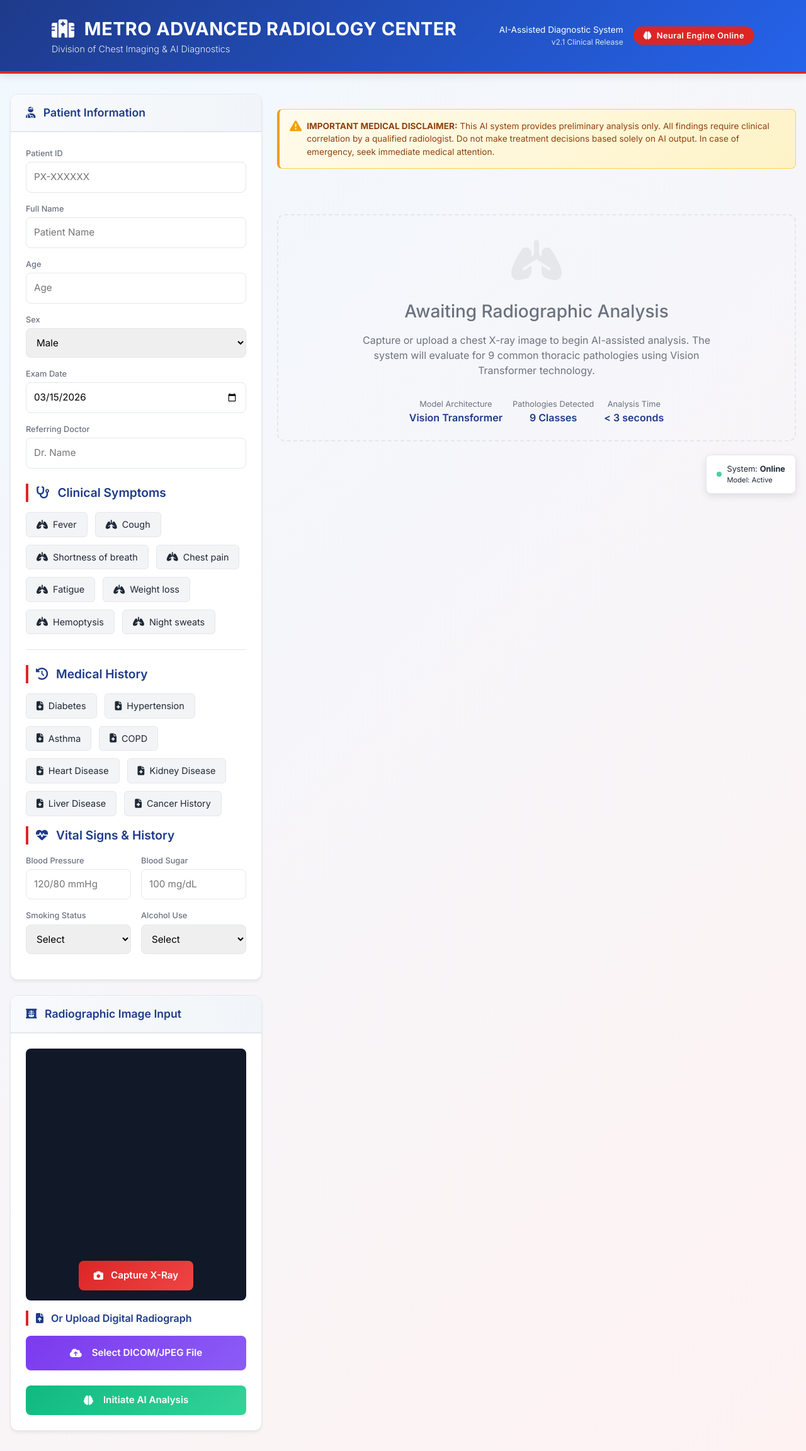
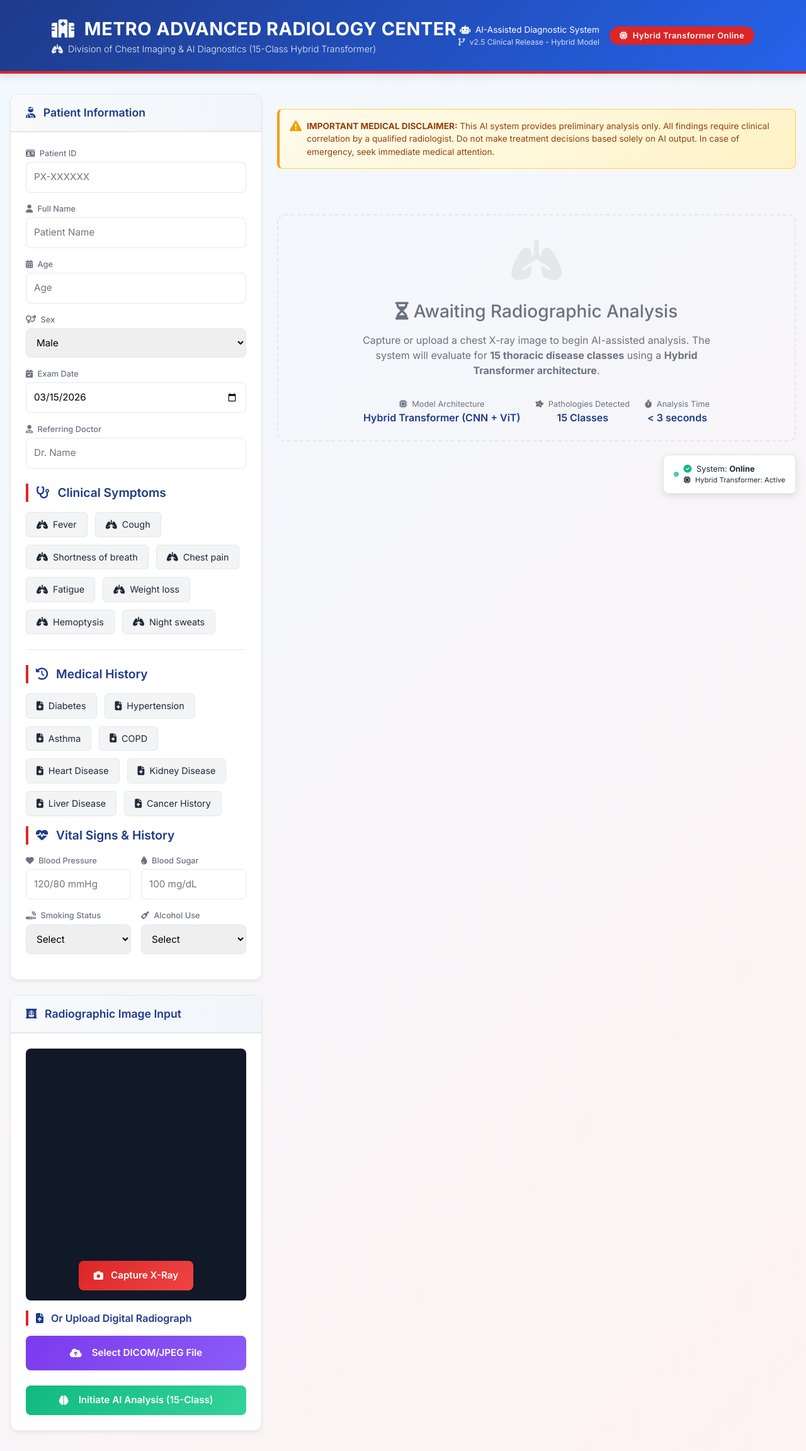
Before and after one commit to varshithjasthi/Computer-Aided-Diagnosis-of-Chest-Diseases-from-X-ray-Images-Using-Artifical-Intelligence, a Flask app: page / in a window 1280 px wide. Shown: the whole page at 63% size. Run offline with Flask 3, Linux system fonts and the light colour scheme; some libraries are stand-ins or nearby versions.

Commit message:
Update index.html

```diff
--- a/src/templates/index.html
+++ b/src/templates/index.html
@@ -3,7 +3,7 @@
 <head>
     <meta charset="UTF-8">
     <meta name="viewport" content="width=device-width, initial-scale=1.0">
-    <title>AI Radiology Assistant - Medical Imaging Analysis</title>
+    <title>AI Radiology Assistant - Hybrid Transformer Chest X-Ray Analysis (15-Class)</title>
     <link href="https://cdn.jsdelivr.net/npm/bootstrap@5.1.3/dist/css/bootstrap.min.css" rel="stylesheet">
     <link rel="stylesheet" href="https://cdnjs.cloudflare.com/ajax/libs/font-awesome/6.4.0/css/all.min.css">
     <link href="https://fonts.googleapis.com/css2?family=Inter:wght@300;400;500;600;700&family=Roboto:wght@300;400;500&display=swap" rel="stylesheet">
@@ -601,20 +601,20 @@
             <div class="d-flex justify-content-between align-items-center">
                 <div>
                     <div class="hospital-title">
-                        <i class="fas fa-hospital me-2"></i>
+                        <i class="fas fa-hospital-alt me-2"></i>
                         METRO ADVANCED RADIOLOGY CENTER
                     </div>
                     <div class="department">
-                        Division of Chest Imaging & AI Diagnostics
+                        <i class="fas fa-lungs me-1"></i> Division of Chest Imaging & AI Diagnostics (15-Class Hybrid Transformer)
                     </div>
                 </div>
                 <div class="d-flex align-items-center gap-3">
                     <div class="text-end d-none d-md-block">
-                        <div style="font-size: 0.85rem;">AI-Assisted Diagnostic System</div>
-                        <div style="font-size: 0.75rem; opacity: 0.8;">v2.1 Clinical Release</div>
+                        <div style="font-size: 0.85rem;"><i class="fas fa-robot me-1"></i> AI-Assisted Diagnostic System</div>
+                        <div style="font-size: 0.75rem; opacity: 0.8;"><i class="fas fa-code-branch me-1"></i> v2.5 Clinical Release - Hybrid Model</div>
                     </div>
                     <div class="radiology-badge">
-                        <i class="fas fa-brain me-1"></i> Neural Engine Online
+                        <i class="fas fa-microchip me-1"></i> Hybrid Transformer Online
                     </div>
                 </div>
             </div>
@@ -634,19 +634,19 @@
                     <div class="card-body-medical">
                         <div class="patient-info-grid">
                             <div class="info-item">
-                                <div class="info-label">Patient ID</div>
+                                <div class="info-label"><i class="fas fa-id-card me-1"></i> Patient ID</div>
                                 <input type="text" id="patientId" class="medical-input" placeholder="PX-XXXXXX">
                             </div>
                             <div class="info-item">
-                                <div class="info-label">Full Name</div>
+                                <div class="info-label"><i class="fas fa-user me-1"></i> Full Name</div>
                                 <input type="text" id="patientName" class="medical-input" placeholder="Patient Name">
                             </div>
                             <div class="info-item">
-                                <div class="info-label">Age</div>
+                                <div class="info-label"><i class="fas fa-calendar-alt me-1"></i> Age</div>
                                 <input type="number" id="patientAge" class="medical-input" placeholder="Age">
                             </div>
                             <div class="info-item">
-                                <div class="info-label">Sex</div>
+                                <div class="info-label"><i class="fas fa-venus-mars me-1"></i> Sex</div>
                                 <select id="patientSex" class="medical-input">
                                     <option value="M">Male</option>
                                     <option value="F">Female</option>
@@ -654,11 +654,11 @@
                                 </select>
                             </div>
                             <div class="info-item">
-                                <div class="info-label">Exam Date</div>
+                                <div class="info-label"><i class="fas fa-calendar-check me-1"></i> Exam Date</div>
                                 <input type="date" id="examDate" class="medical-input" value="">
                             </div>
                             <div class="info-item">
-                                <div class="info-label">Referring Doctor</div>
+                                <div class="info-label"><i class="fas fa-user-md me-1"></i> Referring Doctor</div>
                                 <input type="text" id="referringDr" class="medical-input" placeholder="Dr. Name">
                             </div>
                         </div>
@@ -690,15 +690,15 @@
                         </div>
                         <div class="vital-signs-grid">
                             <div class="info-item">
-                                <div class="info-label">Blood Pressure</div>
+                                <div class="info-label"><i class="fas fa-heart me-1"></i> Blood Pressure</div>
                                 <input type="text" id="bloodPressure" class="medical-input vital-input" placeholder="120/80 mmHg">
                             </div>
                             <div class="info-item">
-                                <div class="info-label">Blood Sugar</div>
+                                <div class="info-label"><i class="fas fa-droplet me-1"></i> Blood Sugar</div>
                                 <input type="text" id="sugarLevel" class="medical-input vital-input" placeholder="100 mg/dL">
                             </div>
                             <div class="info-item">
-                                <div class="info-label">Smoking Status</div>
+                                <div class="info-label"><i class="fas fa-smoking me-1"></i> Smoking Status</div>
                                 <select id="smokingStatus" class="medical-input vital-input">
                                     <option value="">Select</option>
                                     <option value="Never">Never</option>
@@ -707,7 +707,7 @@
                                 </select>
                             </div>
                             <div class="info-item">
-                                <div class="info-label">Alcohol Use</div>
+                                <div class="info-label"><i class="fas fa-wine-bottle me-1"></i> Alcohol Use</div>
                                 <select id="alcoholUse" class="medical-input vital-input">
                                     <option value="">Select</option>
                                     <option value="None">None</option>
@@ -733,7 +733,7 @@
                                     <i class="fas fa-camera me-1"></i> Capture X-Ray
                                 </button>
                                 <button class="medical-btn btn-primary-medical" id="retakeBtn" style="display: none;">
-                                    <i class="fas fa-redo me-1"></i> Retake
+                                    <i class="fas fa-redo-alt me-1"></i> Retake
                                 </button>
                             </div>
                         </div>
@@ -771,7 +771,7 @@
                         <!-- Analyze Button -->
                         <div class="mt-4">
                             <button class="medical-btn btn-success-medical w-100" id="analyzeBtn">
-                                <i class="fas fa-brain me-2"></i> Initiate AI Analysis
+                                <i class="fas fa-brain me-2"></i> Initiate AI Analysis (15-Class)
                             </button>
                         </div>
 
@@ -779,8 +779,8 @@
                         <div class="system-status">
                             <div class="status-indicator"></div>
                             <div>
-                                <div>System: <strong>Online</strong></div>
-                                <div style="font-size: 0.7rem;">Model: Active</div>
+                                <div><i class="fas fa-check-circle me-1" style="color: var(--normal-green);"></i> System: <strong>Online</strong></div>
+                                <div style="font-size: 0.7rem;"><i class="fas fa-microchip me-1"></i> Hybrid Transformer: Active</div>
                             </div>
                         </div>
                     </div>
@@ -813,7 +813,7 @@
                                 <div class="normal-icon">
                                     <i class="fas fa-check-circle"></i>
                                 </div>
-                                <div class="normal-text">NORMAL CHEST RADIOGRAPH</div>
+                                <div class="normal-text"><i class="fas fa-check-circle me-2"></i>NORMAL CHEST RADIOGRAPH</div>
                                 <div class="normal-subtext">No radiographic abnormalities detected</div>
                                 <div class="mt-3">
                                     <span class="risk-badge risk-none">
@@ -868,7 +868,7 @@
                                 </div>
                                 <div id="heatmapContainer">
                                     <div class="text-center mb-2" style="font-weight: 500; color: var(--hospital-blue);">
-                                        <i class="fas fa-fire me-1"></i> AI Attention Map
+                                        <i class="fas fa-fire me-1"></i> AI Attention Map (Hybrid)
                                     </div>
                                     <img id="heatmapImage" class="comparison-image" src="" alt="AI Attention Map">
                                 </div>
@@ -898,7 +898,7 @@
                         <div class="tab-pane active" id="predictionsTab">
                             <div class="medical-card">
                                 <div class="card-header-medical">
-                                    <i class="fas fa-percentage me-2"></i> AI Quantitative Assessment
+                                    <i class="fas fa-percentage me-2"></i> AI Quantitative Assessment (15 Classes)
                                 </div>
                                 <div class="card-body-medical">
                                     <div class="row">
@@ -931,7 +931,7 @@
                                         <div class="col-md-6">
                                             <div class="graph-container">
                                                 <div class="text-center mb-3" style="font-weight: 500; color: var(--hospital-blue);">
-                                                    Normal vs Disease Probability
+                                                    <i class="fas fa-chart-pie me-1"></i> Normal vs Disease Probability
                                                 </div>
                                                 <img id="donutChart" src="" alt="Donut Chart" style="width: 100%; height: 250px; object-fit: contain;">
                                             </div>
@@ -939,7 +939,7 @@
                                         <div class="col-md-6">
                                             <div class="graph-container">
                                                 <div class="text-center mb-3" style="font-weight: 500; color: var(--hospital-blue);">
-                                                    Top Disease Probabilities
+                                                    <i class="fas fa-chart-bar me-1"></i> Top 15 Disease Probabilities
                                                 </div>
                                                 <img id="barChart" src="" alt="Bar Chart" style="width: 100%; height: 250px; object-fit: contain;">
                                             </div>
@@ -1044,23 +1044,23 @@
                                 <i class="fas fa-lungs"></i>
                             </div>
                             <h3 style="color: var(--text-secondary); margin-bottom: 1rem;">
-                                Awaiting Radiographic Analysis
+                                <i class="fas fa-hourglass-half me-2"></i>Awaiting Radiographic Analysis
                             </h3>
                             <p style="color: var(--text-secondary); max-width: 600px; margin: 0 auto 2rem;">
                                 Capture or upload a chest X-ray image to begin AI-assisted analysis.
-                                The system will evaluate for 9 common thoracic pathologies using Vision Transformer technology.
+                                The system will evaluate for <strong>15 thoracic disease classes</strong> using a <strong>Hybrid Transformer architecture</strong>.
                             </p>
-                            <div class="d-flex justify-content-center gap-3">
+                            <div class="d-flex justify-content-center gap-4">
                                 <div class="text-center">
-                                    <div style="font-size: 0.8rem; color: var(--text-secondary);">Model Architecture</div>
-                                    <div style="font-weight: 600; color: var(--hospital-blue);">Vision Transformer</div>
+                                    <div style="font-size: 0.8rem; color: var(--text-secondary);"><i class="fas fa-microchip me-1"></i> Model Architecture</div>
+                                    <div style="font-weight: 600; color: var(--hospital-blue);">Hybrid Transformer (CNN + ViT)</div>
                                 </div>
                                 <div class="text-center">
-                                    <div style="font-size: 0.8rem; color: var(--text-secondary);">Pathologies Detected</div>
-                                    <div style="font-weight: 600; color: var(--hospital-blue);">9 Classes</div>
+                                    <div style="font-size: 0.8rem; color: var(--text-secondary);"><i class="fas fa-disease me-1"></i> Pathologies Detected</div>
+                                    <div style="font-weight: 600; color: var(--hospital-blue);">15 Classes</div>
                                 </div>
                                 <div class="text-center">
-                                    <div style="font-size: 0.8rem; color: var(--text-secondary);">Analysis Time</div>
+                                    <div style="font-size: 0.8rem; color: var(--text-secondary);"><i class="fas fa-stopwatch me-1"></i> Analysis Time</div>
                                     <div style="font-weight: 600; color: var(--hospital-blue);">< 3 seconds</div>
                                 </div>
                             </div>
@@ -1074,12 +1074,12 @@
     <!-- Loading Overlay -->
     <div id="loadingOverlay" class="loading-overlay" style="display: none;">
         <div class="ai-pulse" style="font-size: 4rem; margin-bottom: 1rem;">
-            <i class="fas fa-brain"></i>
+            <i class="fas fa-microchip"></i>
         </div>
-        <h3 style="font-weight: 300; margin-bottom: 1rem;">Neural Engine Processing</h3>
+        <h3 style="font-weight: 300; margin-bottom: 1rem;"><i class="fas fa-sync fa-spin me-2"></i>Hybrid Transformer Processing</h3>
         <p style="max-width: 500px; text-align: center; line-height: 1.6; opacity: 0.8;">
-            Analyzing radiographic patterns using Vision Transformer architecture.<br>
-            Generating attention maps and clinical correlations...
+            Analyzing radiographic patterns using Hybrid Transformer architecture.<br>
+            <i class="fas fa-list-ul me-1"></i> Evaluating 15 thoracic disease classes: Atelectasis, Cardiomegaly, Consolidation, Edema, Effusion, Emphysema, Fibrosis, Hernia, Infiltration, Mass, No Finding, Nodule, Pleural_Thickening, Pneumonia, Pneumothorax.
         </p>
         <div class="spinner-border mt-3" role="status">
             <span class="visually-hidden">Loading...</span>
@@ -1146,7 +1146,7 @@
 
             } catch (error) {
                 console.error('Error loading symptoms:', error);
-                symptomsContainer.innerHTML = '<div class="alert alert-warning">Could not load symptoms database</div>';
+                symptomsContainer.innerHTML = '<div class="alert alert-warning"><i class="fas fa-exclamation-triangle me-2"></i>Could not load symptoms database</div>';
             }
         }
 
@@ -1279,7 +1279,7 @@
                 document.getElementById('primaryFindingDisease').style.display = 'block';
                 document.getElementById('heatmapContainer').style.display = 'block';
 
-                // Set primary disease info
+                // Set primary disease info with icon
                 const diseaseIcon = getDiseaseIcon(data.primary_finding);
                 document.getElementById('diseaseIcon').innerHTML = diseaseIcon;
                 document.getElementById('primaryDisease').textContent = data.primary_finding;
@@ -1303,7 +1303,7 @@
             // Set clinical note
             document.getElementById('clinicalNote').innerHTML = `
                 <div style="background: #f8fafc; padding: 1rem; border-radius: 8px; border-left: 4px solid var(--hospital-blue);">
-                    <strong>Clinical Note:</strong> ${data.clinical_note}
+                    <strong><i class="fas fa-notes-medical me-2"></i>Clinical Note:</strong> ${data.clinical_note}
                 </div>
             `;
 
@@ -1343,13 +1343,13 @@
             // Set disease breakdown
             if (data.disease_breakdown && data.disease_breakdown.length > 0) {
                 let breakdownHtml = '<div class="disease-breakdown">';
-                data.disease_breakdown.slice(0, 3).forEach(item => {
+                data.disease_breakdown.slice(0, 5).forEach(item => {
                     breakdownHtml += `
                         <div class="disease-item">
                             <div class="disease-name">${item.disease}</div>
                             <div class="d-flex justify-content-between">
-                                <div class="disease-probability">Probability: ${item.probability.toFixed(1)}%</div>
-                                <div class="disease-probability">Contribution: ${item.contribution.toFixed(1)}%</div>
+                                <div class="disease-probability"><i class="fas fa-percentage me-1"></i>Probability: ${item.probability.toFixed(1)}%</div>
+                                <div class="disease-probability"><i class="fas fa-chart-pie me-1"></i>Contribution: ${item.contribution.toFixed(1)}%</div>
                             </div>
                         </div>
                     `;
@@ -1365,14 +1365,14 @@
                 predictionsHtml += `
                     <div class="disease-item">
                         <div class="d-flex justify-content-between align-items-center">
-                            <div class="disease-name">${pred.disease}</div>
+                            <div class="disease-name">${getDiseaseIcon(pred.disease)} ${pred.disease}</div>
                             <div>
                                 <span class="risk-badge ${riskClass}" style="font-size: 0.8rem; padding: 0.25rem 0.5rem;">
                                     ${pred.risk}
                                 </span>
                             </div>
                         </div>
-                        <div class="disease-probability">Probability: ${formatProbability(pred.probability)}</div>
+                        <div class="disease-probability"><i class="fas fa-percentage me-1"></i>Probability: ${formatProbability(pred.probability)}</div>
                     </div>
                 `;
             });
@@ -1399,19 +1399,19 @@
             const patientSummary = `
                 <div class="patient-info-grid">
                     <div class="info-item">
-                        <div class="info-label">Patient ID</div>
+                        <div class="info-label"><i class="fas fa-id-card me-1"></i> Patient ID</div>
                         <div class="info-value">${document.getElementById('patientId').value || 'Not specified'}</div>
                     </div>
                     <div class="info-item">
-                        <div class="info-label">Age / Sex</div>
+                        <div class="info-label"><i class="fas fa-user me-1"></i> Age / Sex</div>
                         <div class="info-value">${document.getElementById('patientAge').value || 'N/A'} / ${document.getElementById('patientSex').value}</div>
                     </div>
                     <div class="info-item">
-                        <div class="info-label">Exam Date</div>
+                        <div class="info-label"><i class="fas fa-calendar-alt me-1"></i> Exam Date</div>
                         <div class="info-value">${document.getElementById('examDate').value}</div>
                     </div>
                     <div class="info-item">
-                        <div class="info-label">Report ID</div>
+                        <div class="info-label"><i class="fas fa-file-invoice me-1"></i> Report ID</div>
                         <div class="info-value">${data.report_id}</div>
                     </div>
                 </div>
@@ -1422,15 +1422,15 @@
             if (data.symptoms && data.symptoms.length > 0) {
                 document.getElementById('symptomCorrelation').innerHTML = `
                     <div style="background: #f8fafc; padding: 1rem; border-radius: 8px;">
-                        <strong>Reported Symptoms:</strong> ${data.symptoms.join(', ')}<br><br>
-                        <strong>Correlation:</strong> ${data.symptoms.length} symptom(s) reported for clinical correlation.
+                        <strong><i class="fas fa-stethoscope me-2"></i>Reported Symptoms:</strong> ${data.symptoms.join(', ')}<br><br>
+                        <strong><i class="fas fa-chart-line me-2"></i>Correlation:</strong> ${data.symptoms.length} symptom(s) reported for clinical correlation.
                     </div>
                 `;
             } else {
                 document.getElementById('symptomCorrelation').innerHTML = `
                     <div style="background: #f8fafc; padding: 1rem; border-radius: 8px;">
-                        <strong>Reported Symptoms:</strong> None reported<br><br>
-                        <strong>Correlation:</strong> Clinical assessment required as findings may be asymptomatic.
+                        <strong><i class="fas fa-stethoscope me-2"></i>Reported Symptoms:</strong> None reported<br><br>
+                        <strong><i class="fas fa-chart-line me-2"></i>Correlation:</strong> Clinical assessment required as findings may be asymptomatic.
                     </div>
                 `;
             }
@@ -1446,20 +1446,26 @@
             resultsContainer.scrollIntoView({ behavior: 'smooth' });
         }
 
-        // Get disease icon
+        // Get disease icon (returns full HTML with proper icon)
         function getDiseaseIcon(disease) {
             const icons = {
-                'Pneumothorax': 'fas fa-lungs-virus',
-                'Pneumonia': 'fas fa-lungs',
-                'Effusion': 'fas fa-tint',
-                'Cardiomegaly': 'fas fa-heartbeat',
-                'Atelectasis': 'fas fa-lungs',
-                'Mass': 'fas fa-tumor',
-                'Nodule': 'fas fa-circle',
-                'Infiltration': 'fas fa-cloud',
-                'NORMAL': 'fas fa-check-circle'
+                'Atelectasis': '<i class="fas fa-lungs" style="color: var(--radiology-red);"></i>',
+                'Cardiomegaly': '<i class="fas fa-heartbeat" style="color: var(--radiology-red);"></i>',
+                'Consolidation': '<i class="fas fa-lungs-virus" style="color: var(--radiology-red);"></i>',
+                'Edema': '<i class="fas fa-droplet" style="color: var(--radiology-red);"></i>',
+                'Effusion': '<i class="fas fa-tint" style="color: var(--radiology-red);"></i>',
+                'Emphysema': '<i class="fas fa-lungs" style="color: var(--radiology-red);"></i>',
+                'Fibrosis': '<i class="fas fa-lungs" style="color: var(--radiology-red);"></i>',
+                'Hernia': '<i class="fas fa-rupture" style="color: var(--radiology-red);"></i>',
+                'Infiltration': '<i class="fas fa-cloud" style="color: var(--radiology-red);"></i>',
+                'Mass': '<i class="fas fa-circle" style="color: var(--radiology-red);"></i>',
+                'No Finding': '<i class="fas fa-check-circle" style="color: var(--normal-green);"></i>',
+                'Nodule': '<i class="fas fa-circle" style="color: var(--radiology-red);"></i>',
+                'Pleural_Thickening': '<i class="fas fa-layer-group" style="color: var(--radiology-red);"></i>',
+                'Pneumonia': '<i class="fas fa-lungs" style="color: var(--radiology-red);"></i>',
+                'Pneumothorax': '<i class="fas fa-lungs-virus" style="color: var(--radiology-red);"></i>'
             };
-            return icons[disease] || 'fas fa-question-circle';
+            return icons[disease] || '<i class="fas fa-question-circle" style="color: var(--radiology-red);"></i>';
         }
 
         // Get risk class
@@ -1592,4 +1598,4 @@
         });
     </script>
 </body>
-</h
+</html>
```
